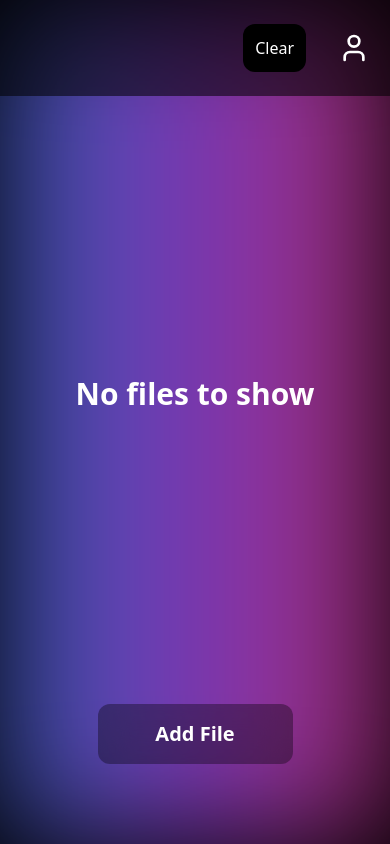
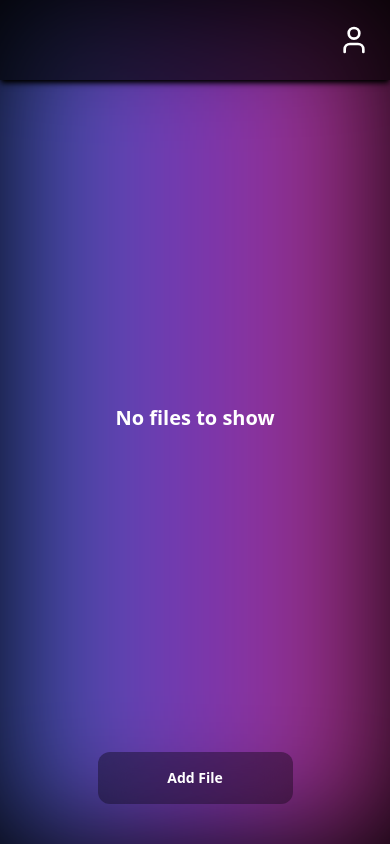
Before and after one commit to Fardays90/FileZone, a React (Vite) app in the folder client/FileZone/: page /room in a window 390 px wide. Built offline with nearby package versions, Linux system fonts and the light colour scheme.

Commit message:
responsive

```diff
--- a/client/FileZone/src/Room.tsx
+++ b/client/FileZone/src/Room.tsx
@@ -143,15 +143,15 @@ const Room = () => {
             <AnimatePresence>
             {
                 userModal &&
-                <motion.div className="flex flex-col absolute h-screen w-1/3 p-5 bg-black/30 space-y-5 py-10  backdrop-blur-xl "
+                <motion.div className="flex flex-col shadow-xl shadow-black absolute w-3/4 h-screen md:w-1/3 p-5 bg-black/30 space-y-5 py-10  backdrop-blur-md "
                 initial={{x:-650}}
                 animate={{x:0}}
                 exit={{x:-650}}
                 transition={{duration:0.6}}
                 style={{zIndex:999999}}
                 >
-                    <p className="text-white text-xl font-light font-mono">Your username: {username}</p>
-                    <p className="text-white text-xl font-light font-mono">Users Connected: </p>
+                    <p className="text-white text-sm md:text-xl font-light font-mono">Your username: {username}</p>
+                    <p className="text-white text-sm md:text-xl font-light font-mono">Users Connected: </p>
                     {
                         users.map((user:any, index:number) => (
                             <div key={index}>
@@ -162,46 +162,49 @@ const Room = () => {
                 </motion.div>
             }
             </AnimatePresence>
-            <motion.div className="h-24  bg-black/55 mb-2 flex flex-row justify-between px-5 items-center w-screen relative z-50 top-0"
+            <motion.div className="h-20  md:h-24  bg-black/65 shadow-md shadow-black mb-2 flex flex-row justify-between px-5 items-center w-screen relative z-50 top-0"
             initial={{y:-200}}
             animate={{y:0}}
             transition={{duration:0.75}}
             >
-                <p className="text-white font-mono text-2xl ">{roomId}</p>
+                <p className="text-white font-mono text-xl md:text-2xl ">{roomId}</p>
                 <div className="flex flex-row space-x-8 md:pr-8">
-                    <button onClick={clearFiles} style={{cursor:'pointer'}}>
-                        <p className="p-3 hover:scale-105  rounded-xl bg-black transition-all text-white">Clear</p>
-                    </button>
+                    {
+                        files.length > 0 &&
+                        <button onClick={clearFiles} style={{cursor:'pointer'}} className="rounded-xl shadow-md shadow-black bg-gradient-to-l  from-blue-500/15 to-rose-500/15 backdrop-blur-3xl hover:scale-110 transition-all">
+                            <p className="p-4 text-white">Clear</p>
+                        </button>
+                    }
                     <button onClick={handleUserClicked} style={{cursor:'pointer'}}>
                         <User size={32}  color={"#ffffff"} />
                     </button>
                 </div>
             </motion.div>
-            <div className="flex-col flex-1 overflow-y-auto flex w-screen z-20 items-center mb-40 space-y-2 ">
+            <div className="flex-col flex-1 overflow-y-auto flex w-screen z-20 items-center mb-24 md:mb-36 space-y-2 ">
                 {
                     files &&
                     files.map((file, index) => {
                         console.log('file type: '+file.type)
                         return(
-                            <UploadedFile key={index} name={file.name} type={file.type} />
+                            <UploadedFile key={index} file={file} name={file.name} type={file.type} />
                         )
                     })
 
                 }
                 {
                     files.length === 0 &&
-                    <motion.p className="text-white font-bold text-3xl mx-auto my-auto transition-all"
+                    <motion.p className="text-white font-bold text-xl md:text-3xl mx-auto my-auto "
                     initial={{opacity:0}}
-                    animate={{opacity:100}}
-                    transition={{duration:0.75}}
+                    animate={{opacity:1}}
+                    transition={{duration:0.15}}
                     >
                     No files to show
                     </motion.p>
                 }
             </div>
-            <div className="w-full  flex-row  absolute z-50 justify-center flex bottom-0 top-auto">
-                <label htmlFor="inputFile"  className="rounded-xl w-1/2 backdrop-blur-lg bg-black/35 hover:bg-black/55 mb-20  p-4" style={{cursor:'pointer'}}>
-                    <p className="text-white text-center text-xl font-bold">Add File</p>
+            <div className="w-full  flex-row  absolute z-50 justify-center  flex bottom-0 ">
+                <label htmlFor="inputFile"  className="rounded-xl  w-1/2 backdrop-blur-lg bg-black/35  hover:bg-black/55 md:mb-20 mb-10  p-4" style={{cursor:'pointer'}}>
+                    <p className="text-white text-center text-sm md:text-xl font-bold">Add File</p>
                 </label>
                 <input id="inputFile" ref={inputRef} multiple type="file" className="hidden"/>
             </div>
--- a/client/FileZone/src/UploadedFile.tsx
+++ b/client/FileZone/src/UploadedFile.tsx
@@ -1,27 +1,56 @@
 import 'lucide-react'
 import { DeleteIcon, TrashIcon } from 'lucide-react';
 import { useFileStore } from '../hooks/useFileStore';
+import { useEffect, useState } from 'react';
 
 
-const UploadedFile = ({ name, type } : {name:string, type:string} ) => {
+const UploadedFile = ({ name, type, file } : {name:string, type:string, file: File} ) => {
     const icon = {
         audio: "🎵",
-        video: "🎥",
+        "video/mp4": "🎥",
         "image/jpeg": "📷",
         "image/png": "📷",
-        pdf: "📄",
+        "text/plain": "📄",
         other: "📁"
     }[type] || "📁";
     const {deleteFile} = useFileStore();
+    const [previewURL, setPreviewURL] = useState<string | null>(null);
+    const [shortenedName, setShortenedName] = useState<string | null>(null);
+    useEffect(() => {
+        if (type.includes('image') && file !== undefined){
+            const newURL = URL.createObjectURL(file);
+            setPreviewURL(newURL)
+            return () => URL.revokeObjectURL(newURL);
+        }
+    }, [file, type]);
+    useEffect(() => {
+        if(name.length > 11){
+            const newString = name.slice(0, 11)
+            setShortenedName(newString)
+        }
+        else{
+            setShortenedName(name);
+        }
+    },[name])
     return (
         <div className="flex flex-row items-center hover:scale-105 transition p-3 justify-between space-x-4 w-11/12 rounded-lg bg-black/35">
-            <div className='flex flex-row space-x-5 items-center'>
-                <span className="text-3xl">{icon}</span>
-                <span className="truncate   text-xl text-white">{name}</span>
+            <div className='flex flex-row space-x-2 md:space-x-5 items-center'>
+                <span className="text-xl">{icon}</span>
+                <span className="truncate  text-sm md:text-xl text-white">{shortenedName}</span>
             </div>
-            <button onClick={() => deleteFile(name)} style={{cursor:'pointer'}} className='bg-rose-500 rounded-xl p-2'>
-                <TrashIcon color='white' className=''  />
-            </button>
+            {
+                type.includes('image') && previewURL ?
+                <div className=' flex flex-row items-center space-x-4'>
+                    <img src={previewURL} className='h-16 md:h-20 rounded-lg'/>
+                    <button onClick={() => deleteFile(name)} style={{cursor:'pointer'}} className='bg-rose-500 rounded-xl p-2'>
+                        <TrashIcon color='white'/>
+                    </button>
+                </div>
+                :
+                <button onClick={() => deleteFile(name)} style={{cursor:'pointer'}} className='bg-rose-500 rounded-xl p-2'>
+                        <TrashIcon color='white'/>
+                </button>
+            }
         </div>
     );
 };
```
